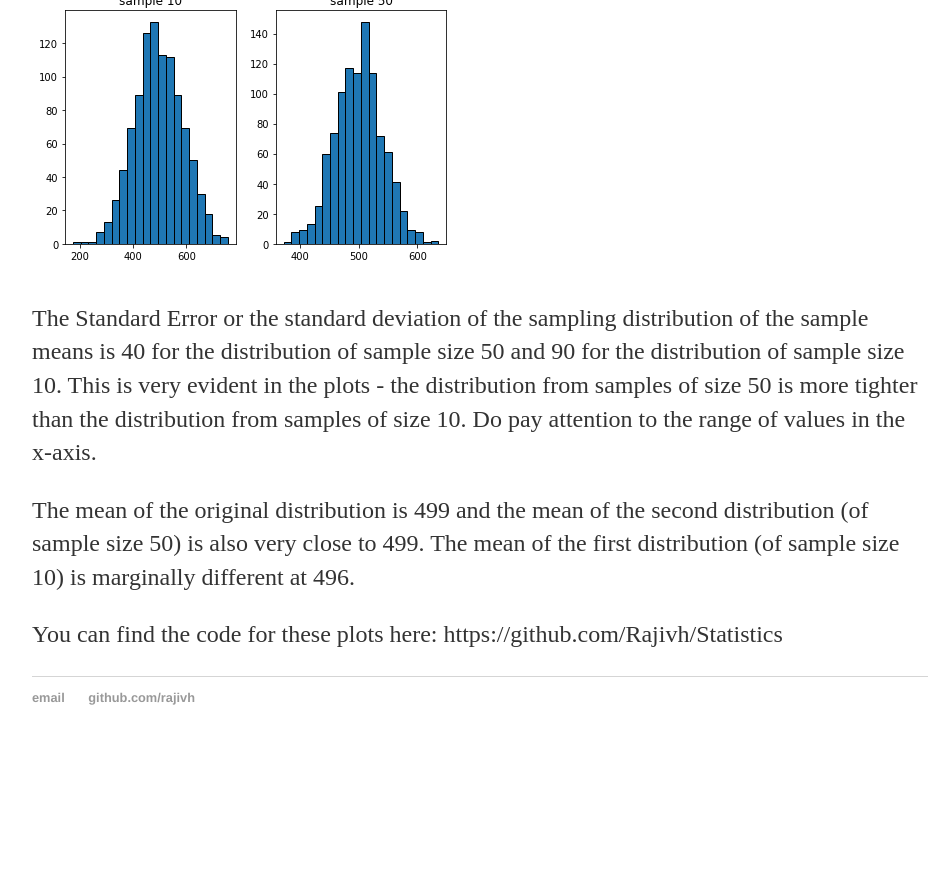
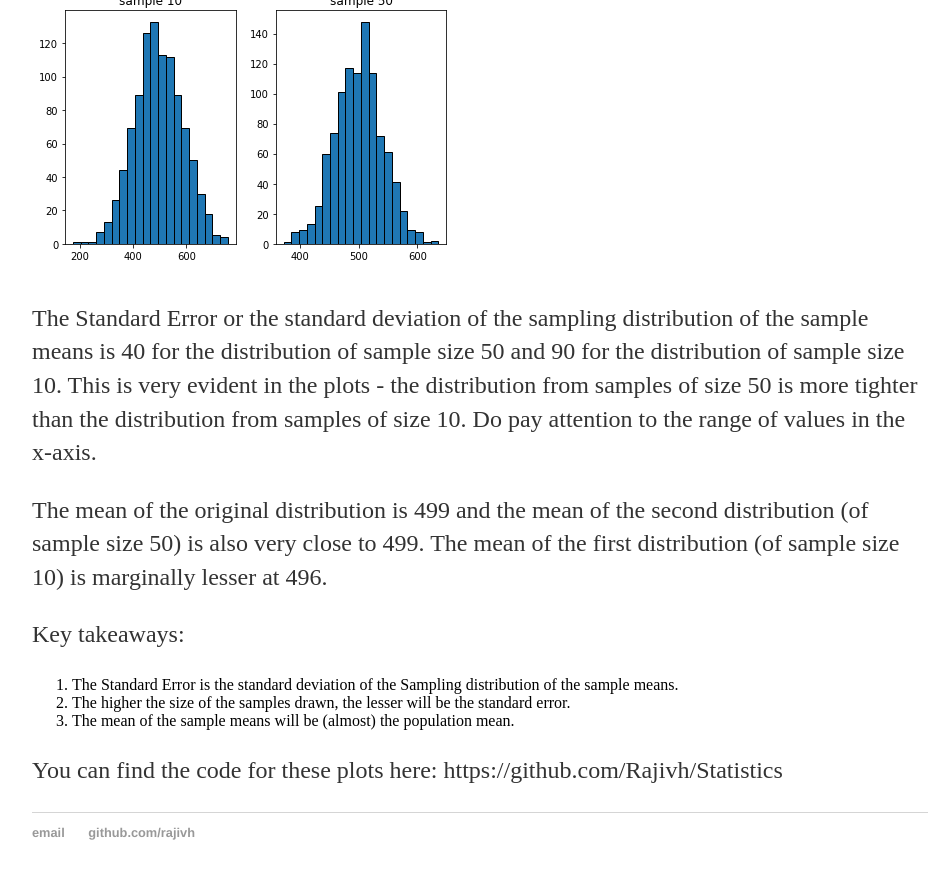
Before and after one commit to Rajivh/rajivh.github.io, a Jekyll site: the page built from _posts/2018-10-04-Standard-Error-of-mean.md, in a window 1280 px wide and 900 px high, scrolled down 1637 px. Shown: the top 879 px of the window, without its empty margins (160-1109 px from the left). Built offline with Jekyll 4.4.1, drawn with Linux system fonts in a browser that asks for light colours; our own code applies the rules of GitHub Pages for plain Markdown files; before the commit the page ends 2402 px from its top, so only the background shows below that.

Commit message:
Update 2018-10-04-Standard-Error-of-mean.md

```diff
--- a/_posts/2018-10-04-Standard-Error-of-mean.md
+++ b/_posts/2018-10-04-Standard-Error-of-mean.md
@@ -19,7 +19,12 @@ The same process is repeated for samples of size 50 and the frequency distributi
 
 The Standard Error or the standard deviation of the sampling distribution of the sample means is 40 for the distribution of sample size 50 and 90 for the distribution of sample size 10. This is very evident in the plots - the distribution from samples of size 50 is more tighter than the distribution from samples of size 10. Do pay attention to the range of values in the x-axis.
 
-The mean of the original distribution is 499 and the mean of the second distribution (of sample size 50) is also very close to 499. The mean of the first distribution (of sample size 10) is marginally different at 496.
+The mean of the original distribution is 499 and the mean of the second distribution (of sample size 50) is also very close to 499. The mean of the first distribution (of sample size 10) is marginally lesser at 496.
+
+Key takeaways:
+1. The Standard Error is the standard deviation of the Sampling distribution of the sample means.
+2. The higher the size of the samples drawn, the lesser will be the standard error.
+3. The mean of the sample means will be (almost) the population mean.
 
 You can find the code for these plots here:
 https://github.com/Rajivh/Statistics
```
